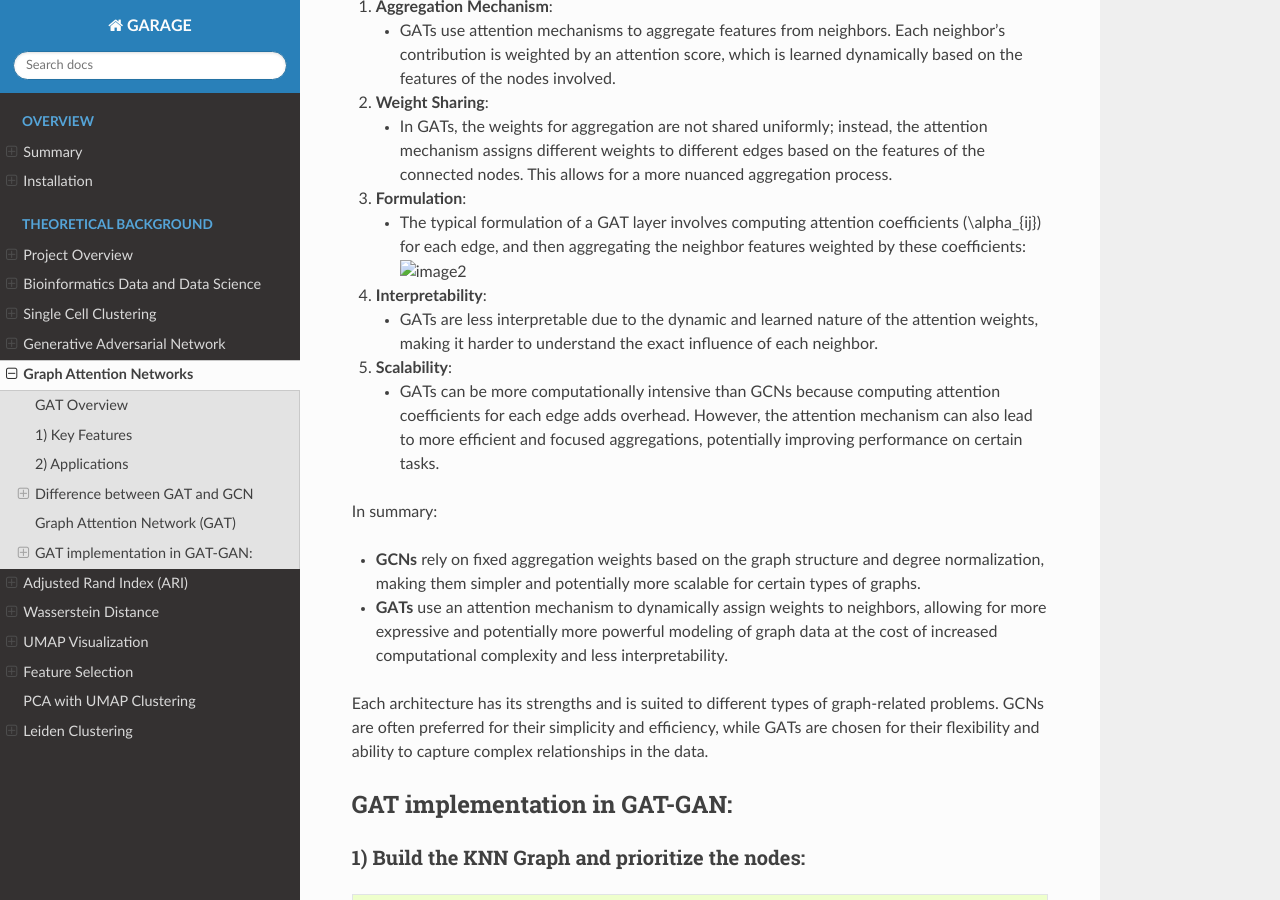
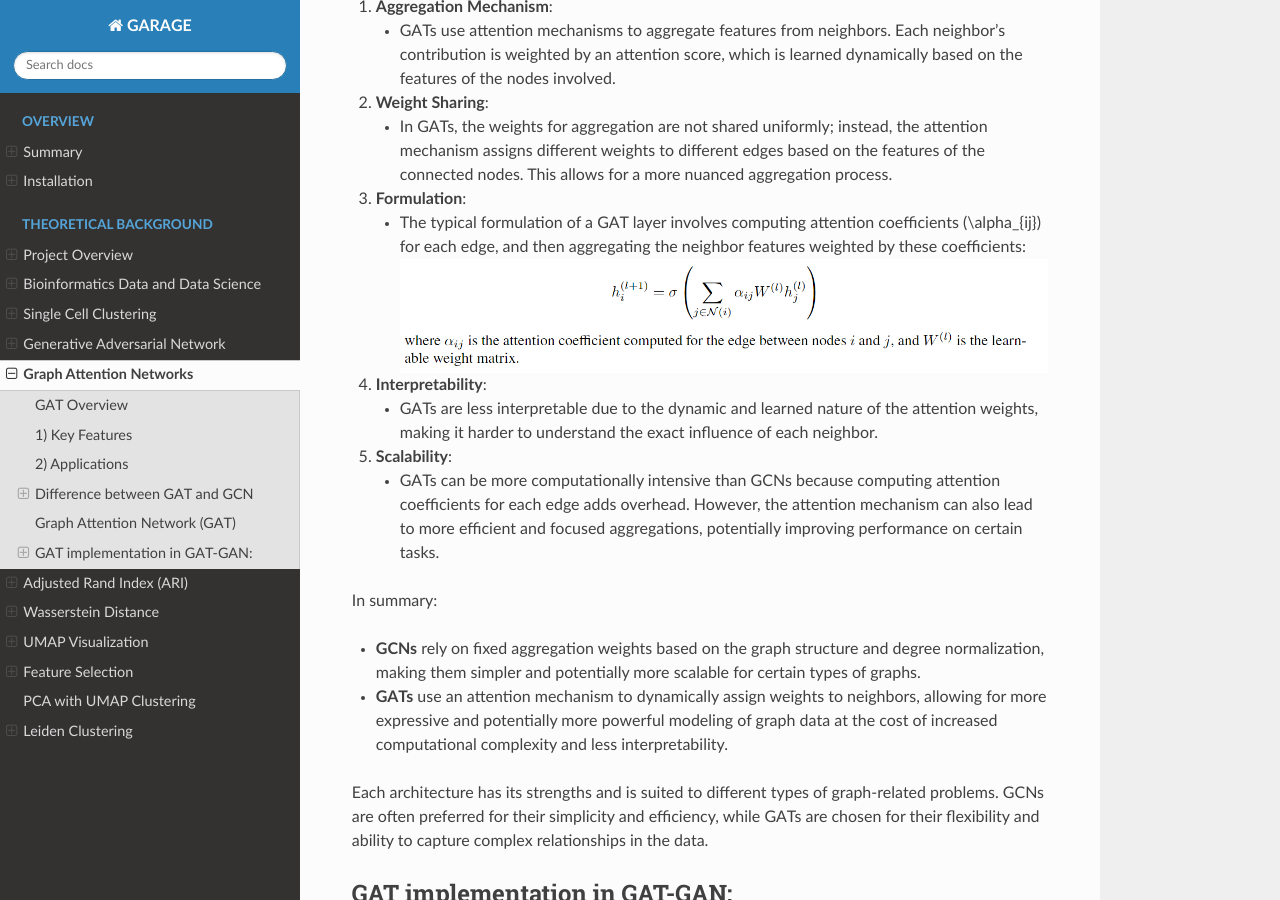
Before and after one commit to RitwikGanguly/GARAGE, a Sphinx documentation site: the page built from docs/gat.md, in a window 1280 px wide and 900 px high, scrolled down 2255 px. Built offline with Sphinx 7.4.7 and the Read the Docs theme 3.1.0, drawn with Linux system fonts in a browser that asks for light colours.

Commit message:
Update gat.md

```diff
--- a/docs/gat.md
+++ b/docs/gat.md
@@ -65,7 +65,8 @@ Graph Convolutional Networks (GCNs) and Graph Attention Networks (GATs) are both
 
 3. **Formulation**:
    - The typical formulation of a GAT layer involves computing attention coefficients \(\alpha_{ij}\) for each edge, and then aggregating the neighbor features weighted by these coefficients:
-     ![image2](assets/images/GAT_eq.png)
+     ![GAT Equation](https://raw.githubusercontent.com/RitwikGanguly/GARAGE/51f62f6c71f43925c597955be3c2a7f87c433e54/docs/images/GAT_eq.png)
+
 
 4. **Interpretability**:
    - GATs are less interpretable due to the dynamic and learned nature of the attention weights, making it harder to understand the exact influence of each neighbor.
```
